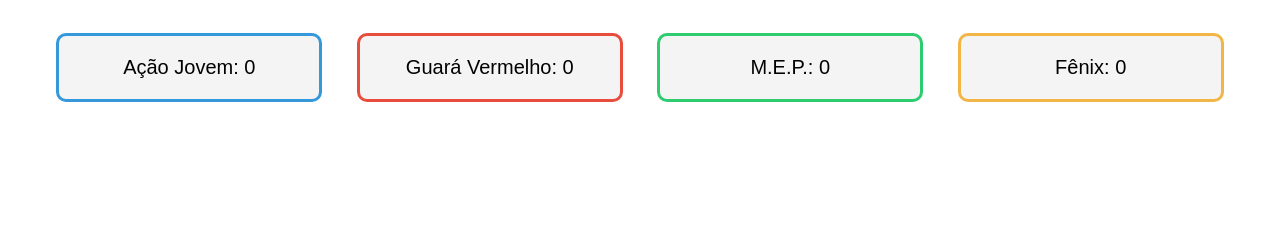
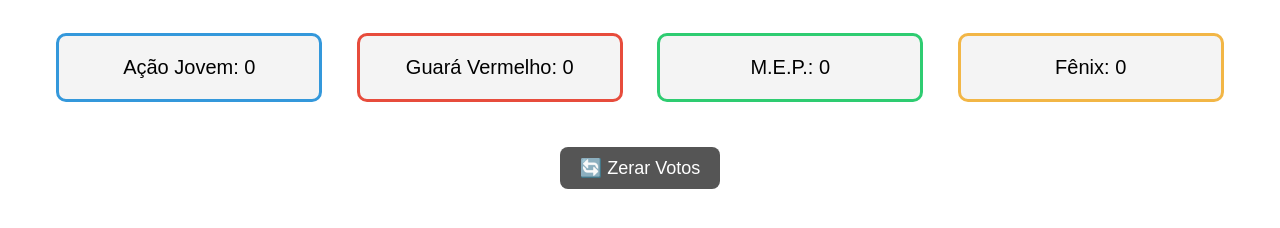
Before and after one commit to UmeUlysses/Eleicao, a plain HTML site: page resultado.html in a window 1280 px wide. Shown: the part 90-318 px from the top of the page. Drawn offline with Linux system fonts and the light colour scheme.

Commit message:
Update resultado.html

```diff
--- a/resultado.html
+++ b/resultado.html
@@ -31,7 +31,7 @@
   <div class="resultado c4">Fênix: <span id="c4">0</span></div>
 
   <br>
- <!--<button onclick="zerarVotos()">🔄 Zerar Votos</button>-->
+ <button onclick="zerarVotos()">🔄 Zerar Votos</button>
 
   <script>
     function lerVotos() {
```
